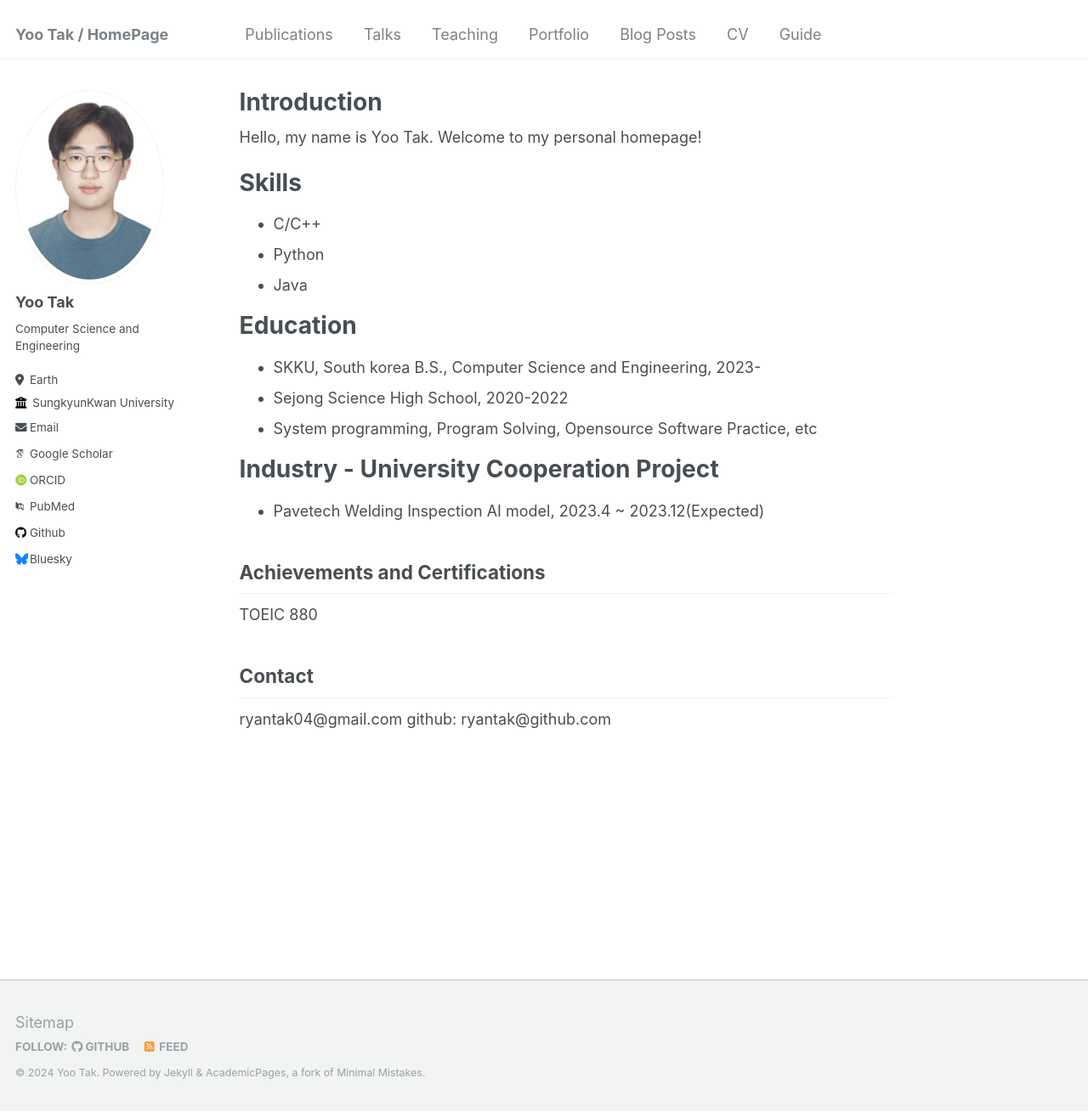
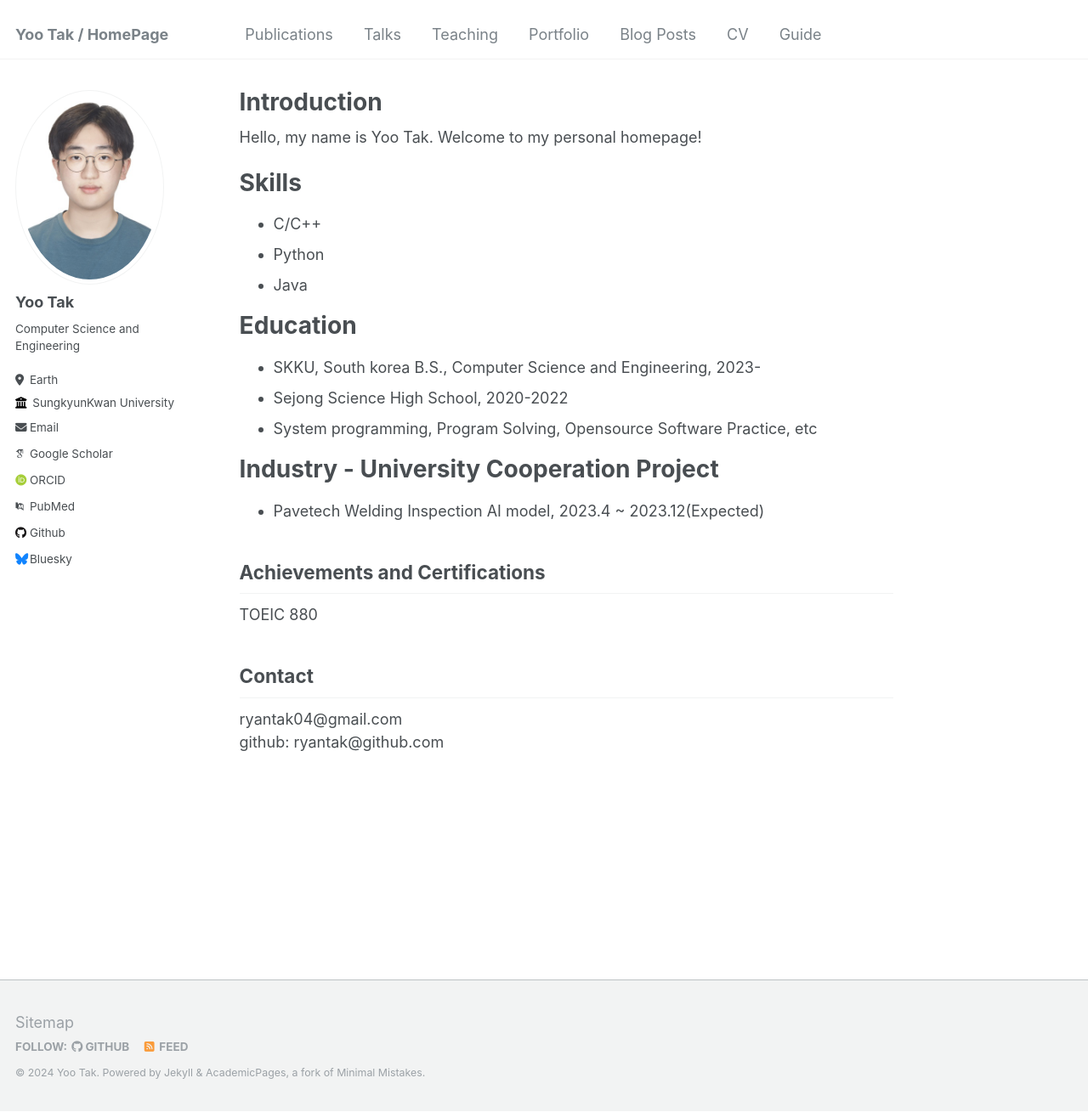
Before and after one commit to ryantak/ryantak.github.io, a Jekyll site: the page built from _pages/about.md, in a window 1280 px wide and 1309 px high. Shown: the whole window at 85% size. Built offline with Jekyll 4.4.1, drawn with Linux system fonts in a browser that asks for light colours; some web fonts are replaced.

Commit message:
Update markdown 8

```diff
--- a/_pages/about.md
+++ b/_pages/about.md
@@ -32,5 +32,5 @@ TOEIC 880
 
 Contact
 ------
-ryantak04@gmail.com
+ryantak04@gmail.com \
 github: ryantak@github.com
```
Also changed, not shown: _pages/cv.md (+1 -1 lines).
